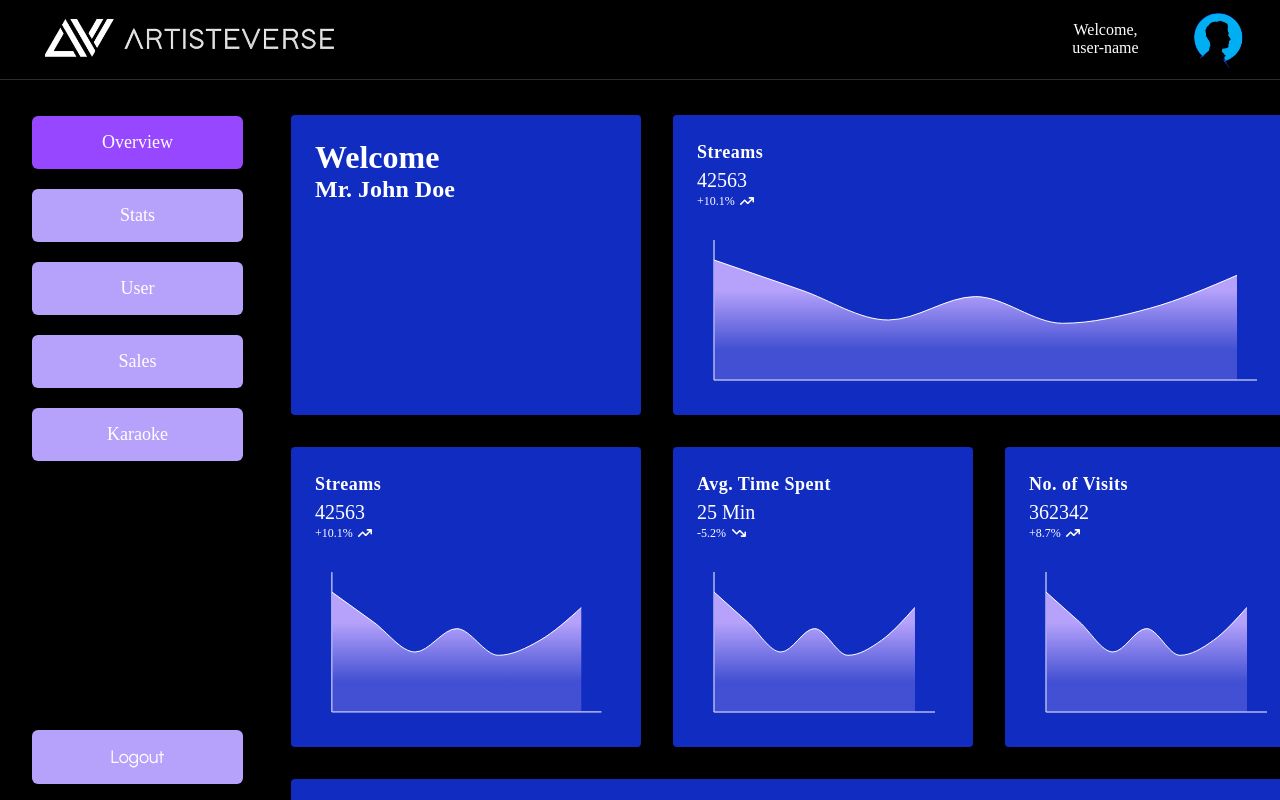
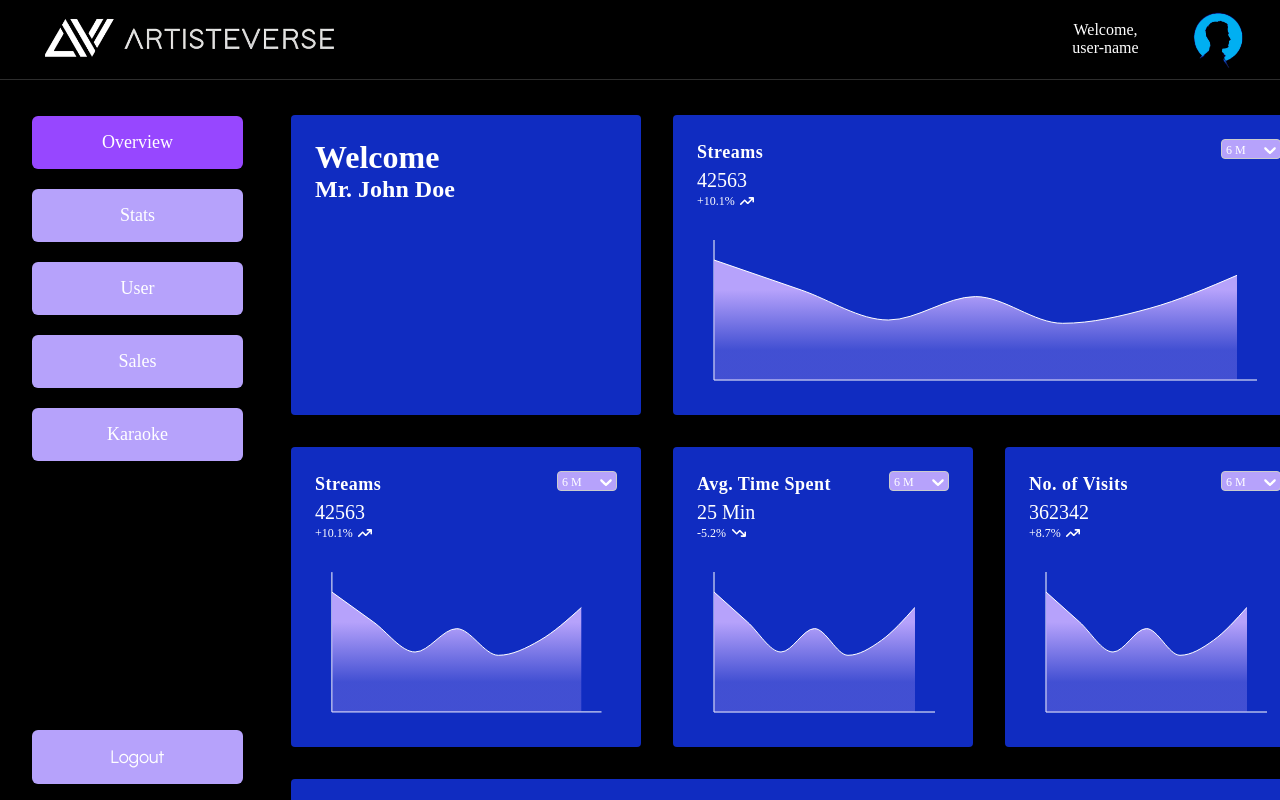
Before and after one commit to KshitizPratap/artisteverse_dashboard, a React (Vite) app: page /login in a window 1280 px wide. Both pictures are taken after a click on the button "LOGIN". Shown: the top 800 px of the page. Built offline with nearby package versions, Linux system fonts and the light colour scheme.

Commit message:
Added basic dropdown

```diff
--- a/package.json
+++ b/package.json
@@ -14,6 +14,7 @@
     "react-dom": "^18.3.1",
     "react-icons": "^5.4.0",
     "react-router-dom": "^7.1.1",
+    "react-select": "^5.9.0",
     "recharts": "^2.15.0",
     "zustand": "^5.0.2"
   },
--- /dev/null
+++ b/src/common/components/dropdown/Dropdown.tsx
@@ -0,0 +1,31 @@
+import { useState } from "react";
+import Select from "react-select";
+import "./dropdown.css";
+
+type DropdownOption = {
+  value: string;
+  label: string;
+};
+const options: Array<DropdownOption> = [
+  { value: "vanilla", label: "6 M" },
+  { value: "chocolate", label: "1 Y" },
+  { value: "strawberry", label: "2 Y" },
+];
+
+const DropdownMenu = () => {
+  const [selectedOption, setSelectedOption] = useState<DropdownOption | null>(
+    options[0]
+  );
+
+  return (
+    <Select
+      defaultValue={selectedOption}
+      onChange={setSelectedOption}
+      options={options}
+      classNamePrefix="react-select"
+      isSearchable={false}
+    />
+  );
+};
+
+export default DropdownMenu;
--- /dev/null
+++ b/src/common/components/dropdown/dropdown.css
@@ -0,0 +1,71 @@
+.react-select__control {
+  height: 20px !important;
+  min-height: 20px !important;
+  width: 60px !important;
+  border-radius: 4px !important;
+  background-color: var(--primary-color) !important;
+  cursor: pointer !important;
+  box-shadow: none !important;
+}
+
+.react-select__control:focus,
+.react-select__control:hover {
+  outline: none !important;
+  border-color: transparent !important;
+  box-shadow: none !important;
+}
+
+.react-select__value-container {
+  margin: 0 !important;
+  padding: 0 !important;
+  padding: 0 4px !important;
+}
+
+.react-select__placeholder,
+.react-select__single-value {
+  color: var(--primary-text-color) !important;
+  font-size: var(--para-small) !important;
+  margin: 0 !important;
+  padding: 0 !important;
+}
+
+.react-select__indicators {
+  margin: 0 !important;
+  padding: 0 !important;
+}
+
+.react-select__indicator {
+  margin: 0 !important;
+  padding: 0 !important;
+}
+
+.react-select__indicator-separator {
+  display: none !important;
+}
+
+.react-select__indicator:hover,
+.react-select__indicator:focus {
+  color: var(--primary-text-color) !important;
+}
+
+svg {
+  color: var(--primary-text-color) !important;
+}
+
+.react-select__menu {
+  margin: 2px 0 !important;
+  padding: 0 !important;
+  background-color: var(--primary-color) !important;
+}
+
+.react-select__option {
+  margin: 0 !important;
+  padding: 2px 4px !important;
+  font-size: var(--para-small) !important;
+  cursor: pointer !important;
+}
+
+.react-select__option:hover {
+  color: var(--primary-text-color) !important;
+  background-color: var(--primary-color-hover) !important;
+}
--- a/src/common/components/metric/Metrics.tsx
+++ b/src/common/components/metric/Metrics.tsx
@@ -3,6 +3,7 @@ import { MetricProps } from "../../model/commonTypes";
 import LineGraph from "../line-graph/LineGraph";
 import PieChart from "../pie-chart/PieChart";
 import classes from "./metrics.module.scss";
+import DropdownMenu from "../dropdown/Dropdown";
 
 const Metrics = (props: MetricProps) => {
   const { metricType, title, total = "", relativeProgress = "" } = props;
@@ -32,6 +33,7 @@ const Metrics = (props: MetricProps) => {
                   )}
                 </p>
               </div>
+              <DropdownMenu />
             </div>
             <LineGraph />
           </div>
--- a/src/common/components/metric/metrics.module.scss
+++ b/src/common/components/metric/metrics.module.scss
@@ -13,6 +13,8 @@
   align-self: flex-start;
 
   .metricHeader {
+    @include flex-container(row, space-between);
+
     .title {
       p:first-of-type {
         font-size: var(--subheading-small);
```
Also changed, not shown: 1 other file (tests, documents, lock files or other folders).
